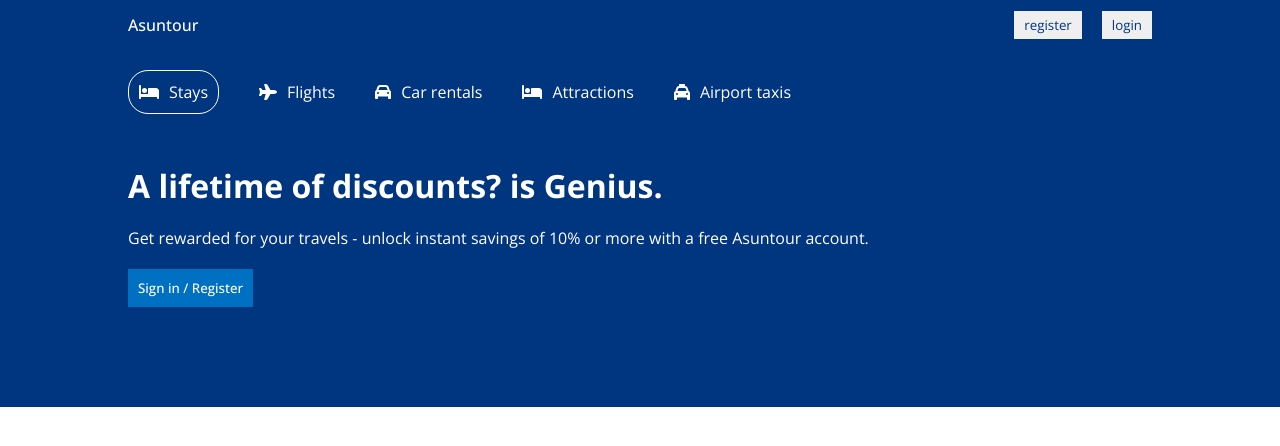
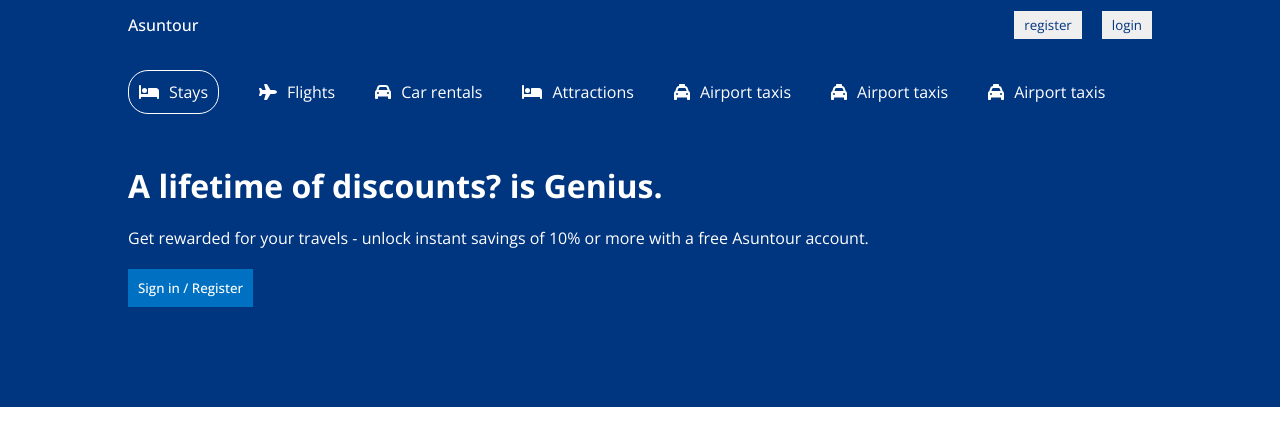
Before and after one commit to fedechaves/goinland-react, a React (Create React App) app: page / in a window 1280 px wide. Shown: the top 446 px of the page. Built offline with nearby package versions, Linux system fonts and the light colour scheme; the HTML template or start-up script is replaced by a standard one.

Commit message:
feat two more icons

```diff
--- a/src/components/header/Header.jsx
+++ b/src/components/header/Header.jsx
@@ -39,6 +39,15 @@ const Header = () => {
               <span>Airport taxis</span>
           </div>
 
+          <div className="headerListItem">
+              <FontAwesomeIcon icon={faTaxi} />
+              <span>Airport taxis</span>
+          </div>
+
+          <div className="headerListItem">
+              <FontAwesomeIcon icon={faTaxi} />
+              <span>Airport taxis</span>
+          </div>
         </div>
         <h1 className="headerTitle">A lifetime of discounts? is Genius.</h1>
         <p className="headerDesc">
```
